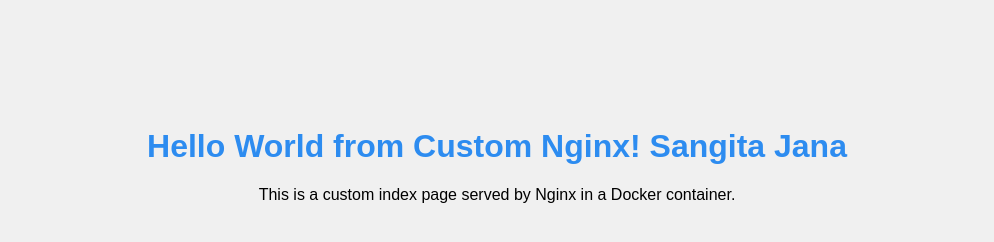
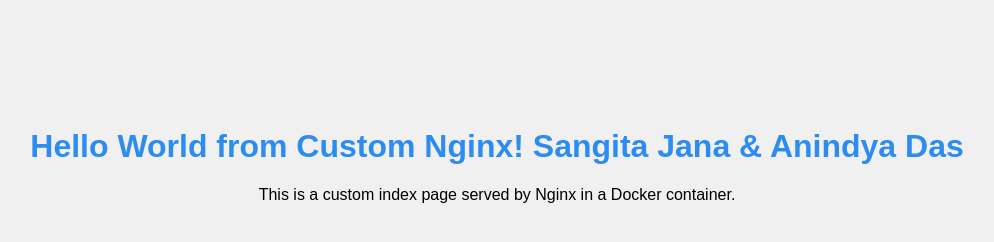
Before and after one commit to anindyadasdevops/demo-pipeline, a plain HTML site: page index.html in a window 1280 px wide. Shown: the whole page, without its empty margins (143-1137 px from the left). Drawn offline with Linux system fonts and the light colour scheme.

Commit message:
Update index.html to include both authors' names in the header

```diff
--- a/index.html
+++ b/index.html
@@ -9,7 +9,7 @@
     </style>
 </head>
 <body>
-    <h1>Hello World from Custom Nginx! Sangita Jana</h1>
+    <h1>Hello World from Custom Nginx! Sangita Jana & Anindya Das</h1>
     <p>This is a custom index page served by Nginx in a Docker container.</p>
 </body>
 </html>
```
